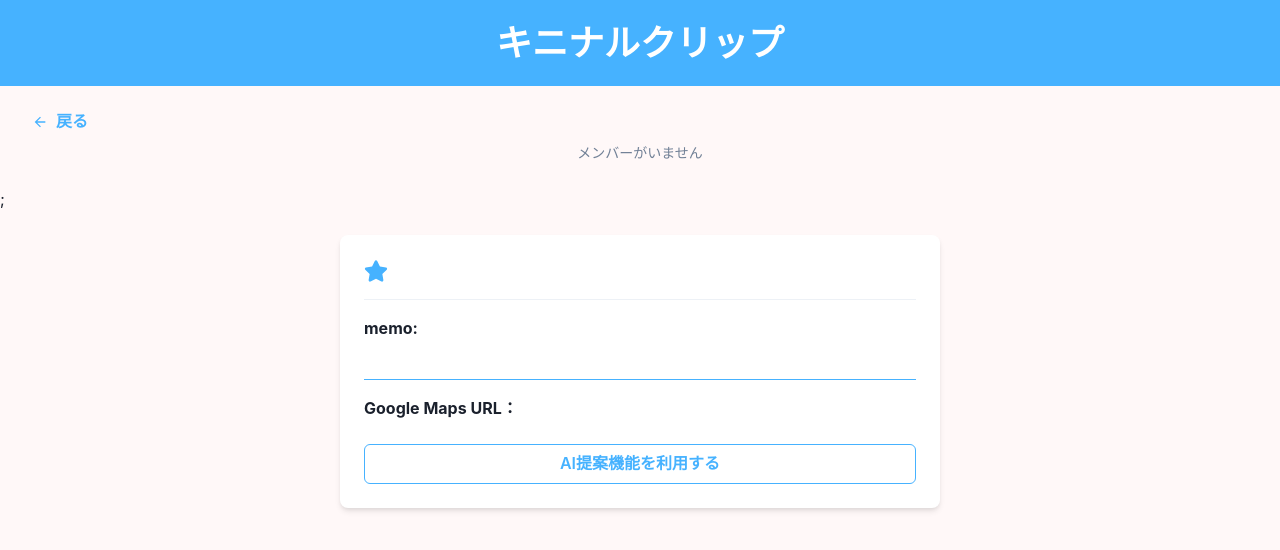
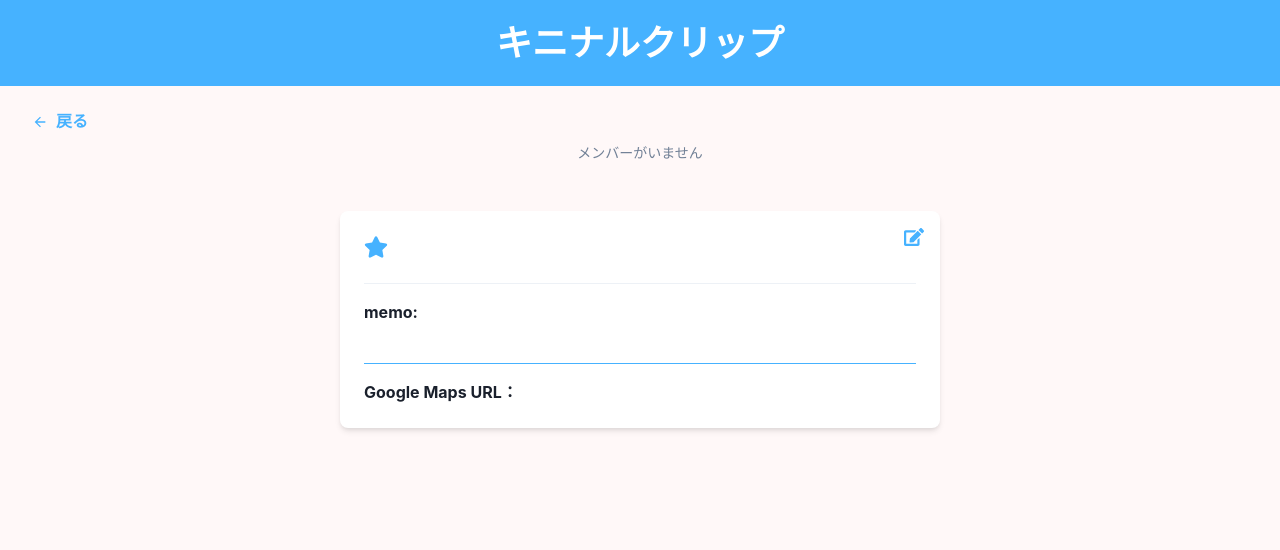
Before and after one commit to Mire0726/kininaru_clip, a Next.js app in the folder frontend/: page /group/1/ideas/1 in a window 1280 px wide. Shown: the top 550 px of the page. Built offline with nearby package versions, Linux system fonts and the light colour scheme; no server answers.

Commit message:
feat: edit画面

```diff
--- a/frontend/src/app/group/[id]/ideas/[ideaId]/page.tsx
+++ b/frontend/src/app/group/[id]/ideas/[ideaId]/page.tsx
@@ -1,10 +1,14 @@
 "use client";
+import { useState } from "react";
 import { use } from "react";
 import { useFetchUsers } from "@/hooks/useFetchUsers";
 import { useFetchEvent } from "@/hooks/useFetchEvent";
 import { useFetchIdea } from "@/hooks/useFetchIdea";
+import { useUpdateIdea } from "@/hooks/useUpdateIdea";
 import { SubHeader } from "@/components/SubHeader";
 import Header from "@/components/header";
+import { useQueryClient } from "@tanstack/react-query";
+import { useToast } from "@chakra-ui/react";
 import {
   Button,
   Flex,
@@ -14,8 +18,15 @@ import {
   Heading,
   Divider,
   Link,
+  Input,
 } from "@chakra-ui/react";
-import { FaUtensils, FaHotel, FaMapMarkerAlt, FaStar } from "react-icons/fa";
+import {
+  FaUtensils,
+  FaHotel,
+  FaMapMarkerAlt,
+  FaStar,
+  FaEdit,
+} from "react-icons/fa";
 import { useBreakpointValue } from "@chakra-ui/react";
 import { useRouter } from "next/navigation";
 import { ArrowBackIcon } from "@chakra-ui/icons";
@@ -24,12 +35,63 @@ interface Props {
   params: Promise<{ id: string; ideaId: string }>;
 }
 export default function IdeaList({ params }: Props) {
+  const toast = useToast();
   const resolvedParams = use(params);
+  const queryClient = useQueryClient();
   const eventId = resolvedParams.id;
   const ideaId = resolvedParams.ideaId;
   const { fetchUsers: users } = useFetchUsers(eventId);
   const { fetchEvent: event } = useFetchEvent(eventId);
   const { fetchIdea: idea } = useFetchIdea(eventId, ideaId);
+  const { mutate } = useUpdateIdea();
+  const router = useRouter();
+
+  const [isEditing, setIsEditing] = useState(false);
+  const [editedTitle, setEditedTitle] = useState(idea?.title || "");
+  const [editedMemo, setEditedMemo] = useState(idea?.memo || "");
+  const [editedUrl, setEditedUrl] = useState(idea?.url || "");
+
+  const handleCancel = () => {
+    setIsEditing(false);
+    setEditedTitle(idea?.title || "");
+    setEditedMemo(idea?.memo || "");
+    setEditedUrl(idea?.url || "");
+  };
+
+  const handleUpdate = () => {
+    mutate(
+      {
+        params: {
+          eventId: eventId,
+          ideaId: ideaId,
+        },
+        requestBody: {
+          title: editedTitle,
+          url: editedUrl,
+          memo: editedMemo,
+        },
+      },
+      {
+        onSuccess: () => {
+          setIsEditing(false);
+          queryClient.invalidateQueries({
+            queryKey: ["idea", eventId, ideaId],
+          });
+        },
+        onError: (error) => {
+          console.error("更新エラー:", error);
+          toast({
+            title: "エラー",
+            description: "アイデアの更新に失敗しました",
+            status: "error",
+            duration: 3000,
+            isClosable: true,
+          });
+        },
+      }
+    );
+  };
+
   const getIconByTag = (tag: string | undefined) => {
     switch (tag) {
       case "restaurant":
@@ -42,9 +104,9 @@ export default function IdeaList({ params }: Props) {
         return FaStar;
     }
   };
+
   const boxWidth = useBreakpointValue({ base: "90%", md: "600px" });
   const boxPadding = useBreakpointValue({ base: 4, md: 6 });
-  const router = useRouter();
 
   return (
     <Flex direction="column" minH="100vh" bg="#FFF8F8">
@@ -60,7 +122,7 @@ export default function IdeaList({ params }: Props) {
           戻る
         </Button>
       </Flex>
-      <SubHeader title={event?.title} users={users} />;
+      <SubHeader title={event?.title} users={users} />
       <Box
         w="full"
         maxW={boxWidth}
@@ -70,43 +132,83 @@ export default function IdeaList({ params }: Props) {
         borderRadius="lg"
         boxShadow="md"
         mx="auto"
+        position="relative"
       >
+        <Icon
+          as={FaEdit}
+          cursor="pointer"
+          onClick={() => setIsEditing(true)}
+          position="absolute"
+          top={4}
+          right={4}
+          color="#46B2FF"
+          boxSize={5}
+        />
+
         <Flex align="center" gap={2} color="#46B2FF">
           <Icon as={getIconByTag(idea?.tag)} boxSize={6} />
         </Flex>
 
+        <Flex align="center" gap={2}>
+          {isEditing ? (
+            <Input
+              value={editedTitle}
+              onChange={(e) => setEditedTitle(e.target.value)}
+            />
+          ) : (
             <Heading size="lg" mt={2}>
               {idea?.title}
             </Heading>
+          )}
+        </Flex>
+
         <Text fontSize="sm" color="gray.600" mt={1}>
           {idea?.created_by}
         </Text>
-
         <Divider my={4} />
 
+        <Flex align="center" gap={2}>
           <Text fontSize="md" fontWeight="bold">
-          memo:{idea?.memo}
+            memo:
           </Text>
+          {isEditing ? (
+            <Input
+              value={editedMemo}
+              onChange={(e) => setEditedMemo(e.target.value)}
+            />
+          ) : (
+            <Text>{idea?.memo}</Text>
+          )}
+        </Flex>
+
         <Box h="40px" borderBottom="1px solid #46B2FF" />
 
-        <Text fontSize="md" fontWeight="bold" mt={4}>
+        <Flex align="center" gap={2} mt={4}>
+          <Text fontSize="md" fontWeight="bold">
             Google Maps URL：
+          </Text>
+          {isEditing ? (
+            <Input
+              value={editedUrl}
+              onChange={(e) => setEditedUrl(e.target.value)}
+            />
+          ) : (
             <Link href={idea?.url} color="blue.500" isExternal>
               {idea?.url}
             </Link>
-        </Text>
+          )}
+        </Flex>
 
-        <Button
-          mt={6}
-          w="full"
-          bg="white"
-          border="1px solid #46B2FF"
-          color="#46B2FF"
-          _hover={{ bg: "#46B2FF", color: "white" }}
-          borderRadius="md"
-        >
-          AI提案機能を利用する
+        {isEditing && (
+          <Flex gap={2} mt={4}>
+            <Button colorScheme="blue" onClick={handleUpdate}>
+              保存
             </Button>
+            <Button variant="ghost" onClick={handleCancel}>
+              キャンセル
+            </Button>
+          </Flex>
+        )}
       </Box>
     </Flex>
   );
--- /dev/null
+++ b/frontend/src/hooks/useUpdateIdea.ts
@@ -0,0 +1,66 @@
+import { useMutation, UseMutationResult } from "@tanstack/react-query";
+
+const BASE_URL = "http://localhost:8080";
+
+interface UpdateIdeaParams {
+  eventId: string;
+  ideaId: string;
+}
+
+interface UpdateIdeaRequest {
+  title?: string;
+  url?: string;
+  summary?: string;
+  memo?: string;
+}
+
+interface UpdateIdeaResponse {
+  id: string;
+  title: string;
+  url: string;
+  created_by: string;
+  tag: string;
+  event_id: string;
+  likes: number;
+  summary: string;
+  memo: string;
+}
+
+const updateIdea = async (
+  params: UpdateIdeaParams,
+  requestBody: UpdateIdeaRequest
+): Promise<UpdateIdeaResponse> => {
+  const response = await fetch(
+    `${BASE_URL}/events/${params.eventId}/ideas/${params.ideaId}`,
+    {
+      method: "PUT",
+      headers: {
+        "Content-Type": "application/json",
+      },
+      body: JSON.stringify(requestBody),
+    }
+  );
+
+  if (!response.ok) {
+    throw new Error("アイデアの更新に失敗しました");
+  }
+
+  return response.json();
+};
+
+interface MutationVariables {
+    params: UpdateIdeaParams;
+    requestBody: UpdateIdeaRequest;
+  }
+
+  export const useUpdateIdea = (): UseMutationResult<
+    UpdateIdeaResponse,
+    Error,
+    MutationVariables
+  > => {
+    return useMutation({
+      mutationFn: async ({ params, requestBody }: MutationVariables) => {
+        return updateIdea(params, requestBody);
+      }
+    });
+  };
```
Lines whose indentation alone changed are shown as unchanged.
